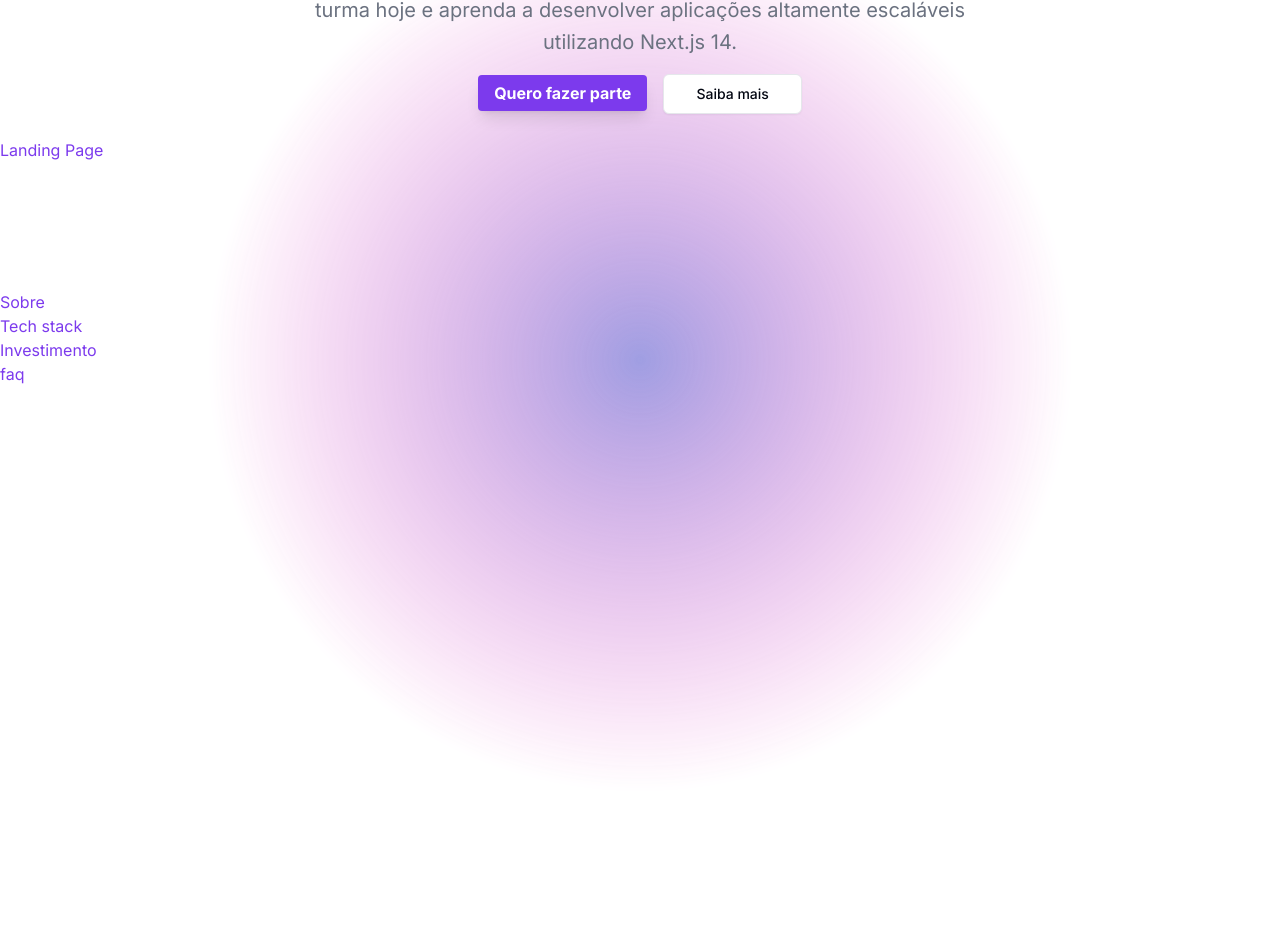
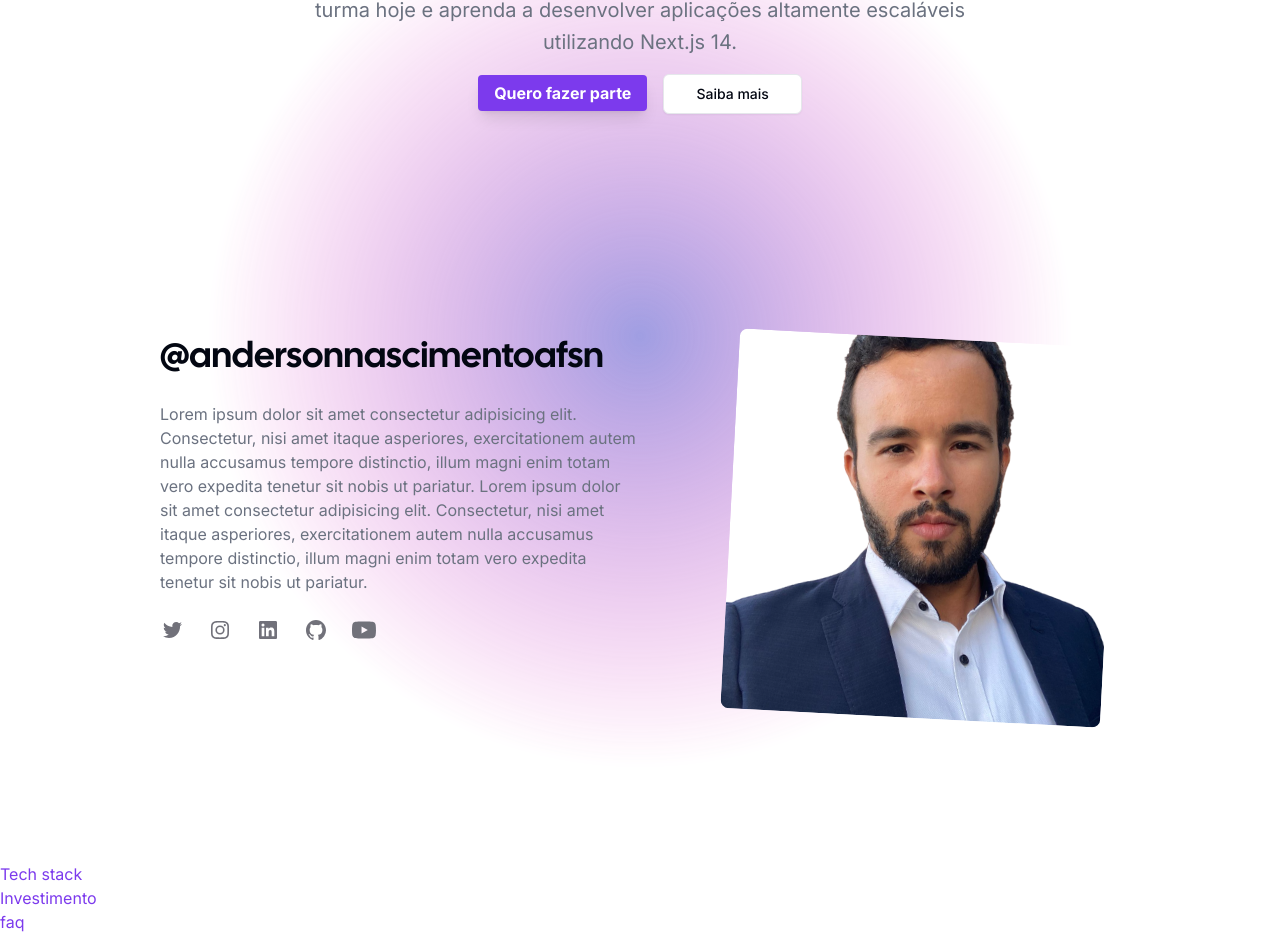
Before and after one commit to AndersonNascimentoAFSN/anderson-landingpage, a Next.js app: page / in a window 1280 px wide. Shown: the part 434-1368 px from the top of the page. Before the commit the page ends 1226 px from the top, so only its background shows below. Built offline with nearby package versions, Linux system fonts and the light colour scheme.

Commit message:
feat: about section

```diff
--- /dev/null
+++ b/src/app/(home)/_components/about-section.tsx
@@ -0,0 +1,30 @@
+import Image from "next/image";
+
+import { GitHubIcon, InstagramIcon, LinkedInIcon, TwitterIcon, YoutTubeIcon } from '@/components/social-icons'
+import { SocialLink } from ".";
+
+export function AboutSection() {
+  return (
+    <section id="about" className="container md:max-w-[64rem] md:py-12 lg:py-24">
+      <div className="grid grid-cols-1 gap-y-16 lg:grid-cols-2 lg:gap-y-12 lg:grid-rows-[auto-1fr]">
+        <div className="lg:pl-20 flex justify-center">
+          <div className="max-w-xs px-2.5 lg:max-w-none">
+            <Image src="/avatar-background-white.png" alt="" width={800} height={800} quality="95" priority={true} className="aspect-square rotate-3 rounded-lg bg-zinc-100 dark:bg-zinc-800 object-cover" />
+          </div>
+        </div>
+        <div className="lg:order-first lg:row-span-2 text:center md:text-start">
+          <h1 className="font-heading text-3xl md:text-4xl lg:text-5-xl">@andersonnascimentoafsn</h1>
+          <p className="mt-6 text-base text-muted-foreground">Lorem ipsum dolor sit amet consectetur adipisicing elit. Consectetur, nisi amet itaque asperiores, exercitationem autem nulla accusamus tempore distinctio, illum magni enim totam vero expedita tenetur sit nobis ut pariatur. Lorem ipsum dolor sit amet consectetur adipisicing elit. Consectetur, nisi amet itaque asperiores, exercitationem autem nulla accusamus tempore distinctio, illum magni enim totam vero expedita tenetur sit nobis ut pariatur.</p>
+
+          <div className="mt-6 flex justify-center lg:justify-start gap-6">
+            <SocialLink href="https://twitter.com/andersonafsn" icon={TwitterIcon} />
+            <SocialLink href="https://instagram.com/andersonafsn" icon={InstagramIcon} />
+            <SocialLink href="https://linkedin.com/in/andersonafsn" icon={LinkedInIcon} />
+            <SocialLink href="" icon={GitHubIcon} />
+            <SocialLink href="" icon={YoutTubeIcon} />
+          </div>
+        </div>
+      </div>
+    </section>
+  )
+}
--- /dev/null
+++ b/src/app/(home)/_components/faq-section.tsx
@@ -0,0 +1,7 @@
+export function FaqSection() {
+  return (
+    <section id="faq">
+      <h1 className="text-primary">faq</h1>
+    </section>
+  )
+}
--- /dev/null
+++ b/src/app/(home)/_components/feature-section.tsx
@@ -0,0 +1,7 @@
+export function FeatureSection() {
+  return (
+    <section id="feature">
+      <h1 className="text-primary">Tech stack</h1>
+    </section>
+  )
+}
--- a/src/app/(home)/_components/intro-section.tsx
+++ b/src/app/(home)/_components/intro-section.tsx
@@ -41,7 +41,6 @@ export function IntroSection() {
           )}>Saiba mais</a>
         </div>
       </div>
-      <h1 className="text-primary">Landing Page</h1>
     </section>
   )
 }
--- /dev/null
+++ b/src/app/(home)/_components/investment-section.tsx
@@ -0,0 +1,7 @@
+export function InvestmentSection() {
+  return (
+    <section id="investment">
+      <h1 className="text-primary">Investimento</h1>
+    </section>
+  )
+}
--- /dev/null
+++ b/src/app/(home)/_components/social-link.tsx
@@ -0,0 +1,14 @@
+import Link from 'next/link';
+import { ComponentPropsWithoutRef, ElementType } from 'react'
+
+interface SocialLinkProps extends ComponentPropsWithoutRef<typeof Link> {
+  icon: ElementType;
+}
+
+export function SocialLink({ icon: Icon, ...props }: SocialLinkProps) {
+  return (
+    <Link className="group -m-1 p-1" {...props}>
+      <Icon className="h-6 w-6 fill-zinc-500 transition group-hover:fill-zinc-600 dark:fill-zinc-400 dark:group-hover:fill-zinc-300" />
+    </Link>
+  )
+}
--- a/src/app/(home)/page.tsx
+++ b/src/app/(home)/page.tsx
@@ -1,25 +1,13 @@
-import { IntroSection } from "./_components";
+import { AboutSection, FaqSection, FeatureSection, IntroSection, InvestmentSection } from "./_components";
 
 export default function Home() {
   return (
     <main className="">
       <IntroSection />
-
-      <section id="about">
-        <h1 className="text-primary">Sobre</h1>
-      </section>
-
-      <section id="feature">
-        <h1 className="text-primary">Tech stack</h1>
-      </section>
-
-      <section id="investment">
-        <h1 className="text-primary">Investimento</h1>
-      </section>
-
-      <section id="faq">
-        <h1 className="text-primary">faq</h1>
-      </section>
+      <AboutSection />
+      <FeatureSection />
+      <InvestmentSection />
+      <FaqSection />
     </main>
   )
 }
--- /dev/null
+++ b/src/components/social-icons.tsx
@@ -0,0 +1,48 @@
+import { ComponentProps } from "react";
+
+export type SvgPros = ComponentProps<'svg'>
+
+export function TwitterIcon(props: SvgPros) {
+  return (
+    <svg viewBox='0 0 24 24' aria-hidden='true' {...props}>
+      <path d='M20.055 7.983c.011.174.011.347.011.523 0 5.338-3.92 11.494-11.09 11.494v-.003A10.755 10.755 0 0 1 3 18.186c.308.038.618.057.928.058a7.655 7.655 0 0 0 4.841-1.733c-1.668-.032-3.13-1.16-3.642-2.805a3.753 3.753 0 0 0 1.76-.07C5.07 13.256 3.76 11.6 3.76 9.676v-.05a3.77 3.77 0 0 0 1.77.505C3.816 8.945 3.288 6.583 4.322 4.737c1.98 2.524 4.9 4.058 8.034 4.22a4.137 4.137 0 0 1 1.128-3.86A3.807 3.807 0 0 1 19 5.274a7.657 7.657 0 0 0 2.475-.98c-.29.934-.9 1.729-1.713 2.233A7.54 7.54 0 0 0 22 5.89a8.084 8.084 0 0 1-1.945 2.093Z' />
+    </svg>
+  );
+}
+
+export function InstagramIcon(props: SvgPros) {
+  return (
+    <svg viewBox='0 0 24 24' aria-hidden='true' {...props}>
+      <path d='M12 3c-2.444 0-2.75.01-3.71.054-.959.044-1.613.196-2.185.418A4.412 4.412 0 0 0 4.51 4.511c-.5.5-.809 1.002-1.039 1.594-.222.572-.374 1.226-.418 2.184C3.01 9.25 3 9.556 3 12s.01 2.75.054 3.71c.044.959.196 1.613.418 2.185.23.592.538 1.094 1.039 1.595.5.5 1.002.808 1.594 1.038.572.222 1.226.374 2.184.418C9.25 20.99 9.556 21 12 21s2.75-.01 3.71-.054c.959-.044 1.613-.196 2.185-.419a4.412 4.412 0 0 0 1.595-1.038c.5-.5.808-1.002 1.038-1.594.222-.572.374-1.226.418-2.184.044-.96.054-1.267.054-3.711s-.01-2.75-.054-3.71c-.044-.959-.196-1.613-.419-2.185A4.412 4.412 0 0 0 19.49 4.51c-.5-.5-1.002-.809-1.594-1.039-.572-.222-1.226-.374-2.184-.418C14.75 3.01 14.444 3 12 3Zm0 1.622c2.403 0 2.688.009 3.637.052.877.04 1.354.187 1.67.31.421.163.72.358 1.036.673.315.315.51.615.673 1.035.123.317.27.794.31 1.671.043.95.052 1.234.052 3.637s-.009 2.688-.052 3.637c-.04.877-.187 1.354-.31 1.67-.163.421-.358.72-.673 1.036a2.79 2.79 0 0 1-1.035.673c-.317.123-.794.27-1.671.31-.95.043-1.234.052-3.637.052s-2.688-.009-3.637-.052c-.877-.04-1.354-.187-1.67-.31a2.789 2.789 0 0 1-1.036-.673 2.79 2.79 0 0 1-.673-1.035c-.123-.317-.27-.794-.31-1.671-.043-.95-.052-1.234-.052-3.637s.009-2.688.052-3.637c.04-.877.187-1.354.31-1.67.163-.421.358-.72.673-1.036.315-.315.615-.51 1.035-.673.317-.123.794-.27 1.671-.31.95-.043 1.234-.052 3.637-.052Z' />
+      <path d='M12 15a3 3 0 1 1 0-6 3 3 0 0 1 0 6Zm0-7.622a4.622 4.622 0 1 0 0 9.244 4.622 4.622 0 0 0 0-9.244Zm5.884-.182a1.08 1.08 0 1 1-2.16 0 1.08 1.08 0 0 1 2.16 0Z' />
+    </svg>
+  );
+}
+
+export function GitHubIcon(props: SvgPros) {
+  return (
+    <svg viewBox='0 0 24 24' aria-hidden='true' {...props}>
+      <path
+        fillRule='evenodd'
+        clipRule='evenodd'
+        d='M12 2C6.475 2 2 6.588 2 12.253c0 4.537 2.862 8.369 6.838 9.727.5.09.687-.218.687-.487 0-.243-.013-1.05-.013-1.91C7 20.059 6.35 18.957 6.15 18.38c-.113-.295-.6-1.205-1.025-1.448-.35-.192-.85-.667-.013-.68.788-.012 1.35.744 1.538 1.051.9 1.551 2.338 1.116 2.912.846.088-.666.35-1.115.638-1.371-2.225-.256-4.55-1.14-4.55-5.062 0-1.115.387-2.038 1.025-2.756-.1-.256-.45-1.307.1-2.717 0 0 .837-.269 2.75 1.051.8-.23 1.65-.346 2.5-.346.85 0 1.7.115 2.5.346 1.912-1.333 2.75-1.05 2.75-1.05.55 1.409.2 2.46.1 2.716.637.718 1.025 1.628 1.025 2.756 0 3.934-2.337 4.806-4.562 5.062.362.32.675.936.675 1.897 0 1.371-.013 2.473-.013 2.82 0 .268.188.589.688.486a10.039 10.039 0 0 0 4.932-3.74A10.447 10.447 0 0 0 22 12.253C22 6.588 17.525 2 12 2Z'
+      />
+    </svg>
+  );
+}
+
+export function LinkedInIcon(props: SvgPros) {
+  return (
+    <svg viewBox='0 0 24 24' aria-hidden='true' {...props}>
+      <path d='M18.335 18.339H15.67v-4.177c0-.996-.02-2.278-1.39-2.278-1.389 0-1.601 1.084-1.601 2.205v4.25h-2.666V9.75h2.56v1.17h.035c.358-.674 1.228-1.387 2.528-1.387 2.7 0 3.2 1.778 3.2 4.091v4.715zM7.003 8.575a1.546 1.546 0 01-1.548-1.549 1.548 1.548 0 111.547 1.549zm1.336 9.764H5.666V9.75H8.34v8.589zM19.67 3H4.329C3.593 3 3 3.58 3 4.297v15.406C3 20.42 3.594 21 4.328 21h15.338C20.4 21 21 20.42 21 19.703V4.297C21 3.58 20.4 3 19.666 3h.003z' />
+    </svg>
+  );
+}
+
+export function YoutTubeIcon(props: SvgPros) {
+  return (
+    <svg viewBox='0 0 24 24' aria-hidden='true' {...props}>
+      <path d='M23.498 6.186a3.016 3.016 0 0 0-2.122-2.136C19.505 3.545 12 3.545 12 3.545s-7.505 0-9.377.505A3.017 3.017 0 0 0 .502 6.186C0 8.07 0 12 0 12s0 3.93.502 5.814a3.016 3.016 0 0 0 2.122 2.136c1.871.505 9.376.505 9.376.505s7.505 0 9.377-.505a3.015 3.015 0 0 0 2.122-2.136C24 15.93 24 12 24 12s0-3.93-.502-5.814zM9.545 15.568V8.432L15.818 12l-6.273 3.568z' />
+    </svg>
+  );
+}
```
Also changed, not shown: src/app/(home)/_components/index.ts (+6 -1 lines), public/avatar-background-white.png (added), public/avatar.jpeg (added).
